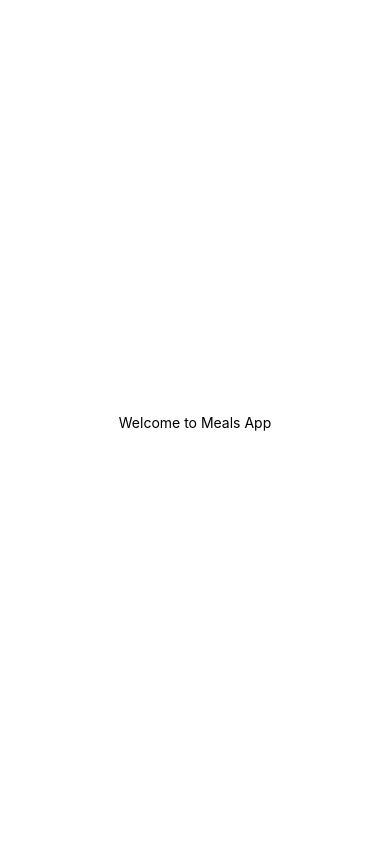
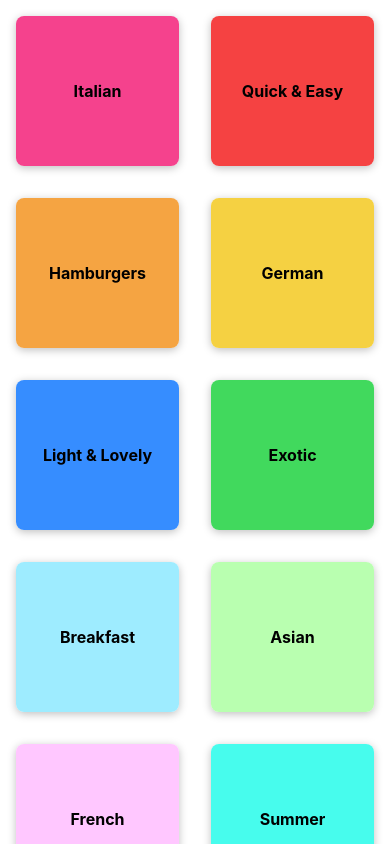
Before and after one commit to pranitkhadilkar7/meals-app, a React Native app: screen / in a window 390 px wide. Built offline with nearby package versions, Linux system fonts and the light colour scheme.

Commit message:
added category grid screen

```diff
--- a/App.tsx
+++ b/App.tsx
@@ -1,11 +1,13 @@
 import { StatusBar } from 'expo-status-bar'
 import { StyleSheet, Text, View } from 'react-native'
+import { CategoriesScreen } from './screens/category/CategoriesScreen'
 
 export default function App() {
   return (
-    <View style={styles.container}>
-      <Text>Welcome to Meals App</Text>
-    </View>
+    <>
+      <StatusBar style="light" />
+      <CategoriesScreen />
+    </>
   )
 }
 
--- a/app.json
+++ b/app.json
@@ -6,14 +6,13 @@
     "orientation": "portrait",
     "icon": "./assets/icon.png",
     "userInterfaceStyle": "light",
+    "backgroundColor": "#24180f",
     "splash": {
       "image": "./assets/splash.png",
       "resizeMode": "contain",
       "backgroundColor": "#ffffff"
     },
-    "assetBundlePatterns": [
-      "**/*"
-    ],
+    "assetBundlePatterns": ["**/*"],
     "ios": {
       "supportsTablet": true
     },
--- /dev/null
+++ b/screens/category/CategoriesScreen.tsx
@@ -0,0 +1,19 @@
+import { FlatList, Text, View } from 'react-native'
+import { CATEGORIES } from '../../data/dummy-data'
+import { CategoryGridItem } from './CategoryGreedItem'
+
+export function CategoriesScreen() {
+  return (
+    <FlatList
+      data={CATEGORIES}
+      renderItem={(itemData) => (
+        <CategoryGridItem
+          title={itemData.item.title}
+          color={itemData.item.color}
+        />
+      )}
+      keyExtractor={(item) => item.id}
+      numColumns={2}
+    />
+  )
+}
--- /dev/null
+++ b/screens/category/CategoryGreedItem.tsx
@@ -0,0 +1,58 @@
+import { Pressable, StyleSheet, Text, View, Platform } from 'react-native'
+
+type Props = {
+  title: string
+  color: string
+}
+
+export function CategoryGridItem({ title, color }: Props) {
+  return (
+    <View style={[styles.gridItem]}>
+      <Pressable
+        onPress={() => {}}
+        android_ripple={{ color: '#ccc' }}
+        style={({ pressed }) => [
+          styles.button,
+          pressed ? styles.buttonPressed : null,
+        ]}
+      >
+        <View style={[styles.innetContainer, { backgroundColor: color }]}>
+          <Text style={styles.title}>{title}</Text>
+        </View>
+      </Pressable>
+    </View>
+  )
+}
+
+const styles = StyleSheet.create({
+  gridItem: {
+    flex: 1,
+    margin: 16,
+    height: 150,
+    borderRadius: 8,
+    elevation: 4,
+    backgroundColor: 'white',
+    shadowColor: 'black',
+    shadowOpacity: 0.25,
+    shadowOffset: { width: 0, height: 2 },
+    shadowRadius: 8,
+    overflow: Platform.OS === 'android' ? 'hidden' : 'visible',
+  },
+  button: {
+    flex: 1,
+  },
+  buttonPressed: {
+    opacity: 0.5,
+  },
+  innetContainer: {
+    flex: 1,
+    padding: 16,
+    borderRadius: 8,
+    alignItems: 'center',
+    justifyContent: 'center',
+  },
+  title: {
+    fontWeight: 'bold',
+    fontSize: 16,
+  },
+})
```
